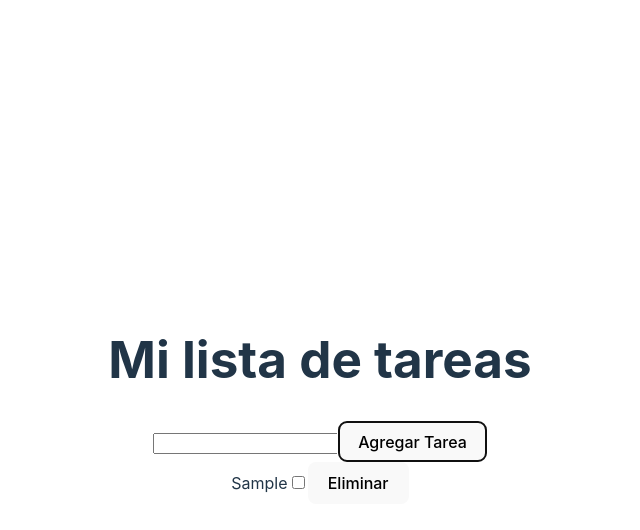
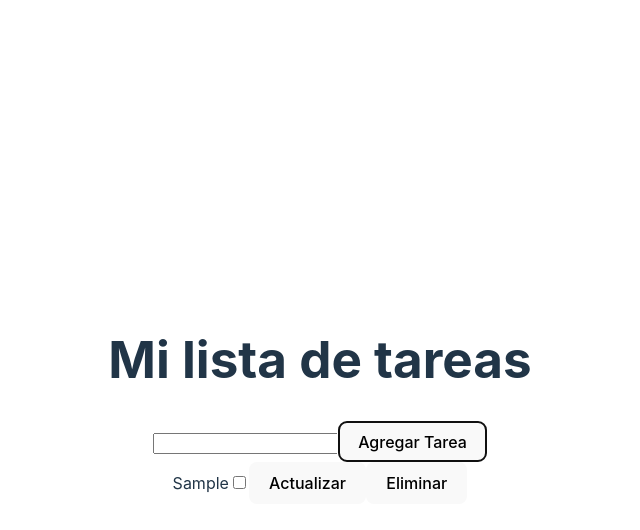
Before and after one commit to andres607/my-react-task-list, a React (Vite) app in the folder my-react-task-list/: page / in a window 1280 px wide. Both pictures are taken after typing "Sample" into the empty fields and a click on the button "Agregar Tarea". Shown: the top 530 px of the page, without its empty margins (320-960 px from the left). Built offline with nearby package versions, Linux system fonts and the light colour scheme.

Commit message:
se agregan funciones de crear,borrar y actualizar tareas

```diff
--- a/my-react-task-list/src/components/Task.jsx
+++ b/my-react-task-list/src/components/Task.jsx
@@ -1,8 +1,9 @@
-// Task.js
-import React from "react";
+import React, { useState } from "react";
 
-function Task({ task, handleTaskToggle, handleTaskDelete }) {
+function Task({ task, handleTaskToggle, handleTaskDelete, handleTaskUpdate }) {
   const { id, name, completed } = task;
+  const [isEditing, setIsEditing] = useState(false);
+  const [updatedName, setUpdatedName] = useState(name);
 
   const handleToggle = () => {
     handleTaskToggle(id);
@@ -12,11 +13,36 @@ function Task({ task, handleTaskToggle, handleTaskDelete }) {
     handleTaskDelete(id);
   };
 
+  const handleEdit = () => {
+    setIsEditing(true);
+  };
+
+  const handleUpdate = () => {
+    if (updatedName.trim() !== "") {
+      handleTaskUpdate(id, { name: updatedName, completed });
+      setIsEditing(false);
+    }
+  };
+
   return (
     <div>
-      <span>{name}</span>
-      <input type="checkbox" checked={completed} onChange={handleToggle} />
-      <button onClick={handleDelete}>Eliminar</button>
+      {isEditing ? (
+        <>
+          <input
+            type="text"
+            value={updatedName}
+            onChange={(e) => setUpdatedName(e.target.value)}
+          />
+          <button onClick={handleUpdate}>Actualizar</button>
+        </>
+      ) : (
+        <>
+          <span>{name}</span>
+          <input type="checkbox" checked={completed} onChange={handleToggle} />
+          <button onClick={handleEdit}>Actualizar</button>
+          <button onClick={handleDelete}>Eliminar</button>
+        </>
+      )}
     </div>
   );
 }
--- a/my-react-task-list/src/components/TaskList.jsx
+++ b/my-react-task-list/src/components/TaskList.jsx
@@ -1,32 +1,19 @@
-import React, { useEffect, useState } from "react";
+import React, { useState } from "react";
 import Task from "./Task";
+import useTask from "../hooks/useTask";
 
 function TaskList() {
-  const [tasks, setTasks] = useState(() => {
-    const storedTasks = JSON.parse(localStorage.getItem("tasks"));
-    if (storedTasks) {
-      return storedTasks;
-    } else {
-      return [];
-    }
-  });
+  const { tasks, createTask, deleteTask, updateTask } = useTask();
   const [newTaskName, setNewTaskName] = useState("");
 
-  useEffect(() => {
-    localStorage.setItem("tasks", JSON.stringify(tasks));
-  }, [tasks]);
-
   const handleTaskToggle = (id) => {
-    setTasks((prevTasks) =>
-      prevTasks.map((task) =>
-        task.id === id ? { ...task, completed: !task.completed } : task
-      )
-    );
+    const updatedTask = tasks.find((task) => task.id === id);
+    updatedTask.completed = !updatedTask.completed;
+    updateTask(id, updatedTask);
   };
 
-
   const handleTaskDelete = (id) => {
-    setTasks((prevTasks) => prevTasks.filter((task) => task.id !== id));
+    deleteTask(id);
   };
 
   const handleAddTask = () => {
@@ -36,9 +23,13 @@ function TaskList() {
         name: newTaskName,
         completed: false,
       };
-      setTasks((prevTasks) => [...prevTasks, newTask]);
+      createTask(newTask);
       setNewTaskName("");
     }
+  };
+
+  const handleTaskUpdate = (id, updatedTask) => {
+    updateTask(id, updatedTask);
   };
 
   return (
@@ -57,6 +48,7 @@ function TaskList() {
           task={task}
           handleTaskToggle={handleTaskToggle}
           handleTaskDelete={handleTaskDelete}
+          handleTaskUpdate={handleTaskUpdate}
         />
       ))}
     </div>
--- /dev/null
+++ b/my-react-task-list/src/hooks/useTask.jsx
@@ -0,0 +1,34 @@
+import { useState, useEffect } from "react";
+
+const useTask = () => {
+  const [tasks, setTasks] = useState(() => {
+    const storedTasks = JSON.parse(localStorage.getItem("tasks"));
+    if (storedTasks) {
+      return storedTasks;
+    } else {
+      return [];
+    }
+  });
+
+  useEffect(() => {
+    localStorage.setItem("tasks", JSON.stringify(tasks));
+  }, [tasks]);
+
+  const createTask = (newTask) => {
+    setTasks((prevTasks) => [...prevTasks, newTask]);
+  };
+
+  const deleteTask = (id) => {
+    setTasks((prevTasks) => prevTasks.filter((task) => task.id !== id));
+  };
+
+  const updateTask = (id, updatedTask) => {
+    setTasks((prevTasks) =>
+      prevTasks.map((task) => (task.id === id ? updatedTask : task))
+    );
+  };
+
+  return { tasks, createTask, deleteTask, updateTask };
+};
+
+export default useTask;
```
